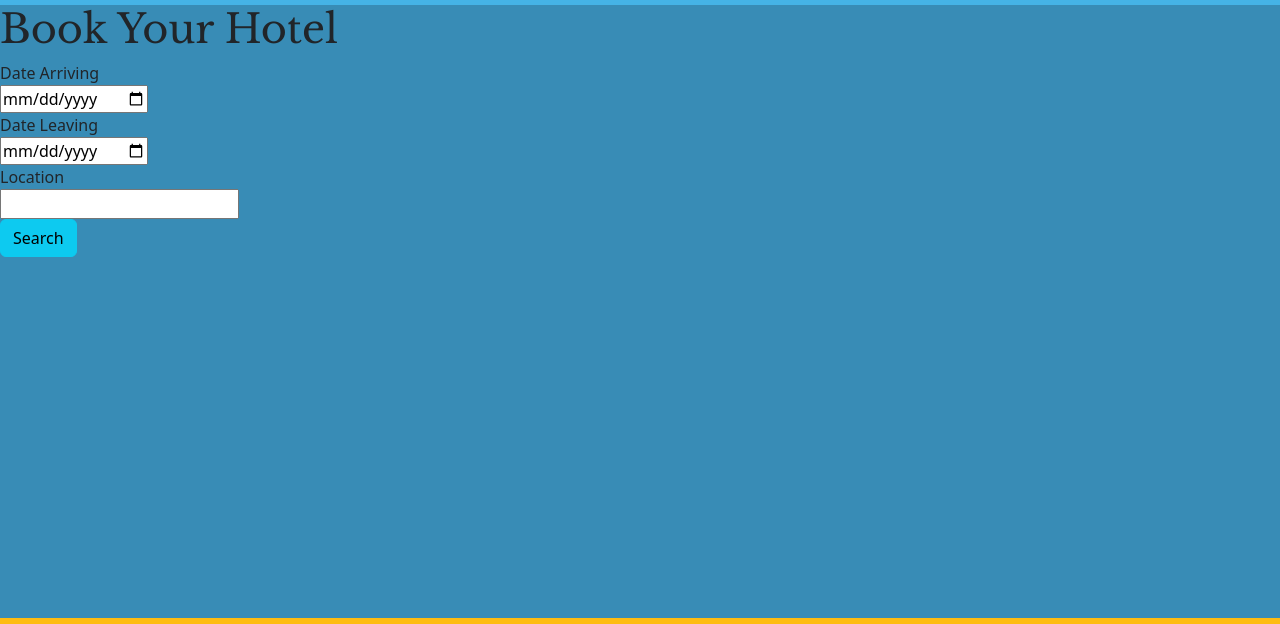
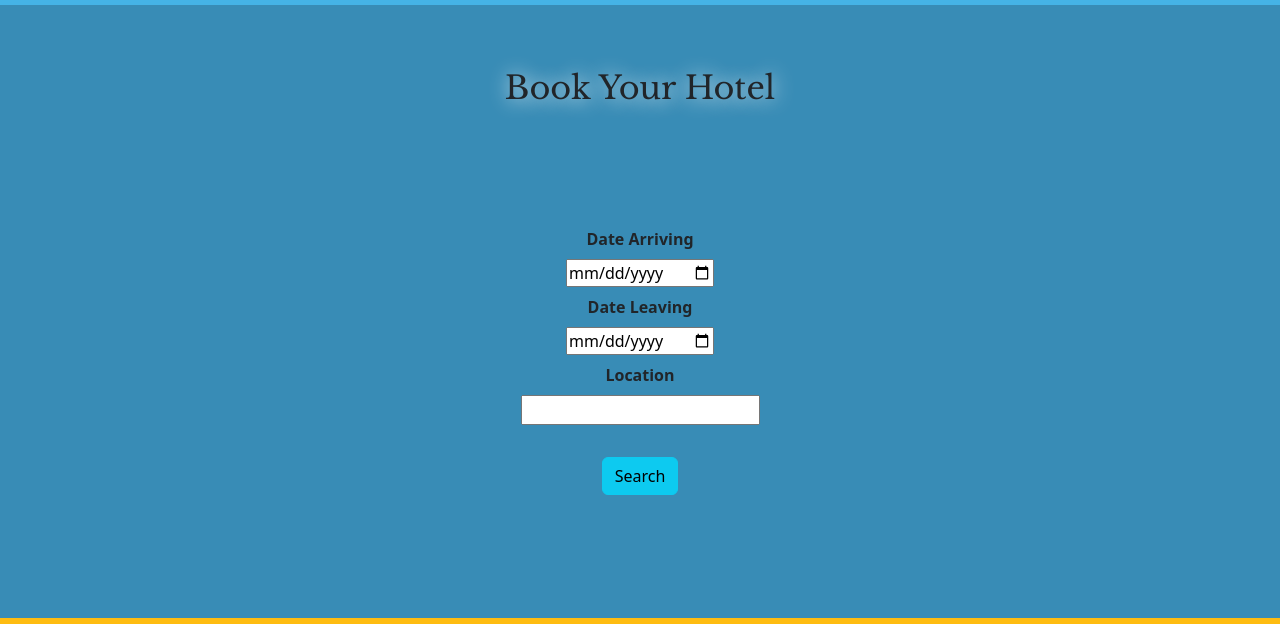
Before and after one commit to Nap199I/Holiday-Happy, a plain HTML site: page hotel.html in a window 1280 px wide. Shown: the part 86-710 px from the top of the page. Drawn offline with nearby package versions, Linux system fonts and the light colour scheme; a web font is replaced by a local one.

Commit message:
Add styles to general and hotel.html

```diff
--- a/assets/css/style.css
+++ b/assets/css/style.css
@@ -26,6 +26,17 @@ body {
 
 .content-wrap {
     padding-bottom: 40px;
+}
+
+label {
+    display: inline-block;
+    padding: 0.5rem 0;
+    font-weight: bold;
+}
+
+button {
+    margin: 2rem 0;
+    font-weight: bold;
 }
 
 /* fonts */
@@ -80,7 +91,7 @@ nav.navbar.nav-colour.navbar-expand-md {
     background-color: #45B3E6;
 }
 
-/* home page */
+/* home page - index.html */
 
 .main-title {
     text-align: center;
@@ -90,6 +101,22 @@ nav.navbar.nav-colour.navbar-expand-md {
     text-shadow: 1px 1px 20px #fff;
     line-height: 150%;
 }
+
+/* hotel.html */
+
+h1.hotel-title {
+    margin-top: 4rem;
+    text-align: center;
+    font-size: 2rem;
+    text-shadow: 1px 1px 20px #fff;
+}
+
+form.hotel-form {
+    text-align: center;
+    margin-top: 7rem;
+}
+
+/* flight.html */
 
 /* footer */
 
```
